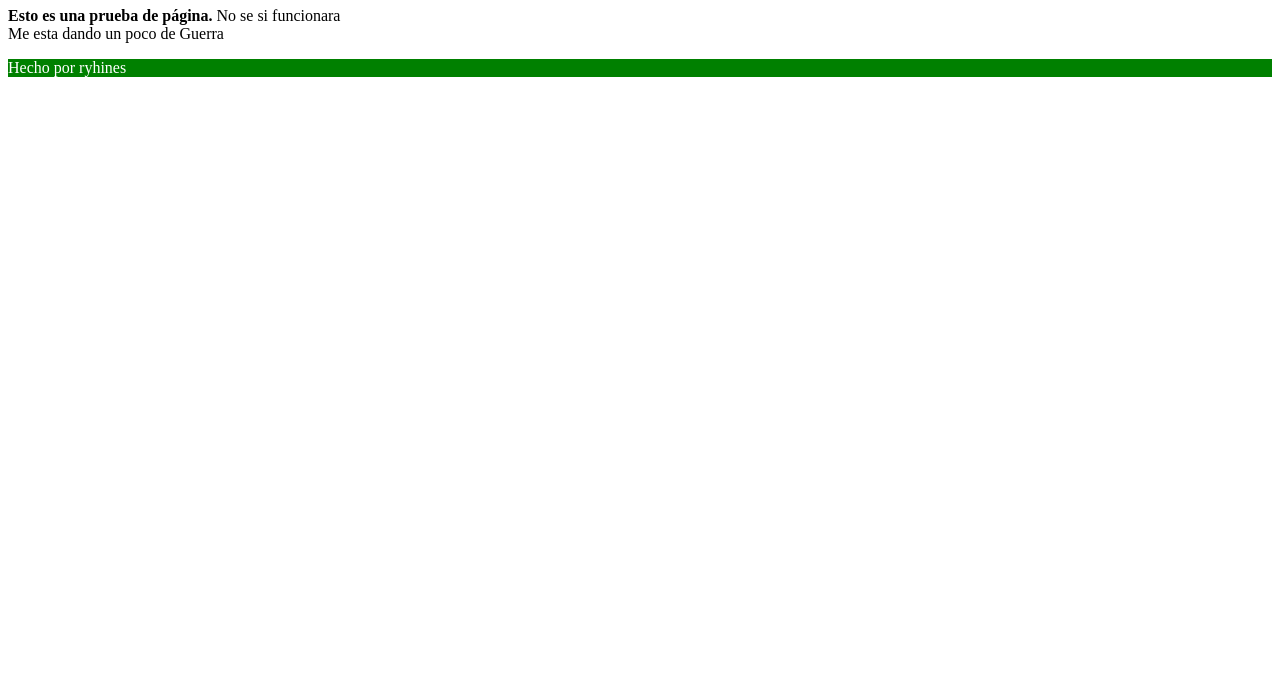
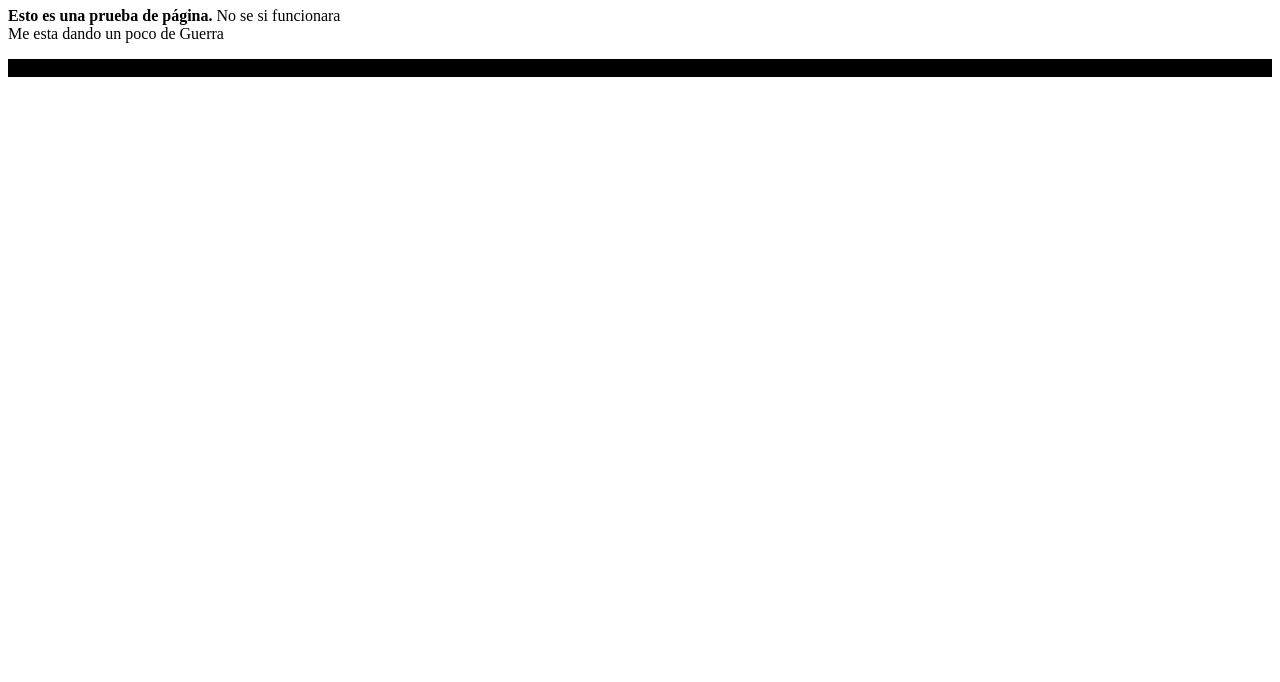
Before and after one commit to ryhines/pwhines, a plain HTML site: page index.html in a window 1280 px wide. Shown: the part 118-800 px from the top of the page. Drawn offline with Linux system fonts and the light colour scheme.

Commit message:
Update index.html

```diff
--- a/index.html
+++ b/index.html
@@ -9,8 +9,8 @@
       <p> <b>Esto es una prueba de página.</b> No se si funcionara<br/>
       Me esta dando un poco de Guerra</p>
     </main>
-    <footer style = "background-color:green">
-      <p style="color:white"> Hecho por ryhines</p>
+    <footer style = "background-color:black">
+      <p> Hecho por ryhines</p>
     </footer>
   </body>
 </html>
```
